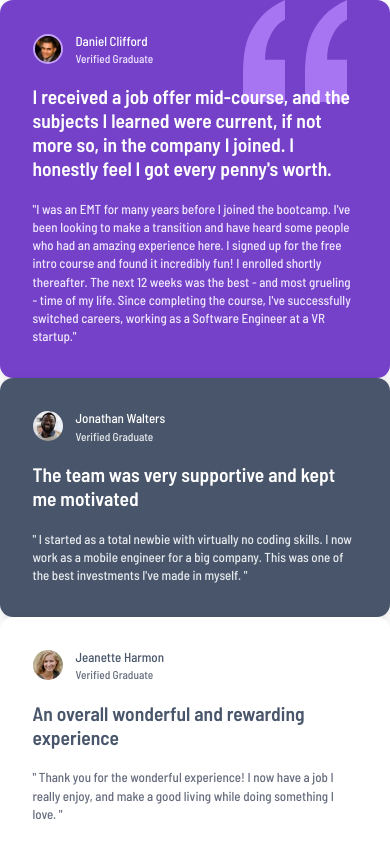
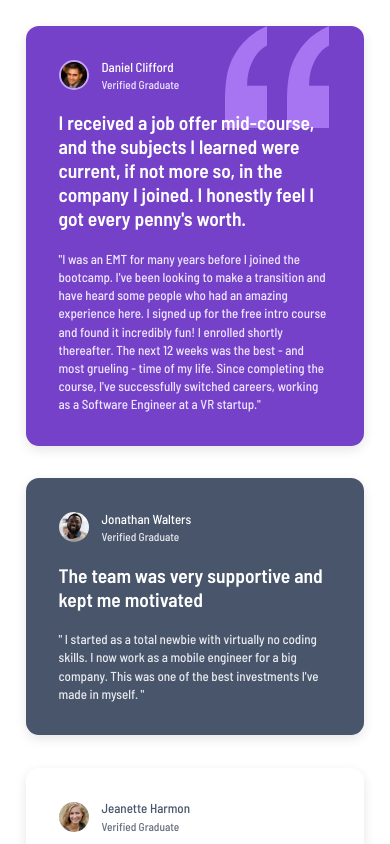
Before and after one commit to kristianusdianata/testimonials-grid, a plain HTML site: page index.html in a window 390 px wide. Shown: the top 844 px of the page. Drawn offline with Linux system fonts and the light colour scheme.

Commit message:
updated css

```diff
--- a/style.css
+++ b/style.css
@@ -105,7 +105,7 @@ body {
   align-items: center;
 }
 
-.grid-container {
+main {
   max-inline-size: 1200px;
   display: grid;
   grid-template-columns: repeat(4, 1fr);
@@ -202,7 +202,7 @@ body {
     max-inline-size: 1024px;
   }
 
-  .grid-container {
+  main {
     max-inline-size: 800px;
     grid-template-columns: repeat(3, 1fr);
   }
@@ -219,7 +219,7 @@ body {
     max-inline-size: 768px;
   }
 
-  .grid-container {
+  main {
     max-inline-size: 600px;
     grid-template-columns: repeat(2, 1fr);
   }
@@ -256,7 +256,7 @@ body {
     max-inline-size: 600px;
   }
 
-  .grid-container {
+  main {
     max-inline-size: 420px;
     display: flex;
     flex-direction: column;
```
